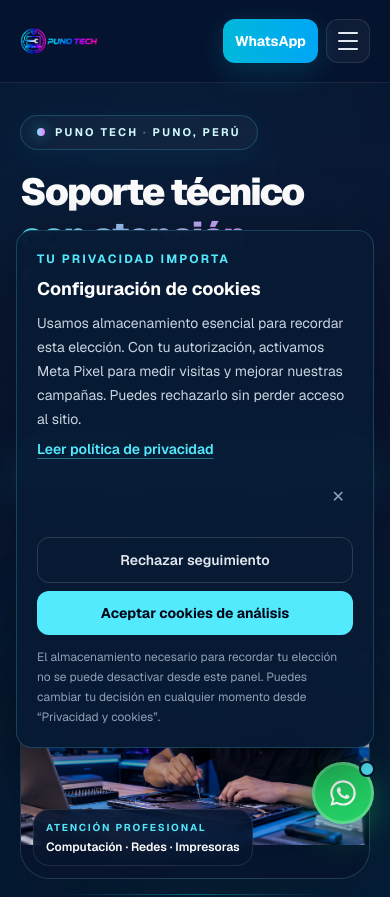
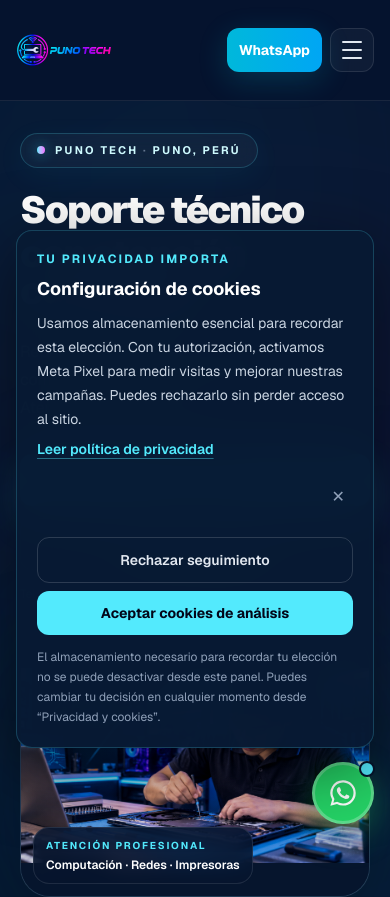
Before and after one commit to joakoguzp/puno-tech, a Next.js app: page / in a window 390 px wide. Shown: the top 897 px of the page. Built offline with nearby package versions, Linux system fonts and the light colour scheme.

Commit message:
style: aumentar claramente la presencia del logo en navbar

```diff
--- a/src/components/Navbar.tsx
+++ b/src/components/Navbar.tsx
@@ -32,7 +32,7 @@ export default function Navbar() {
 
   return (
     <header className="sticky top-0 z-50 w-full border-b border-white/[0.08] bg-[#06152d]/90 backdrop-blur-xl">
-      <div className="mx-auto flex h-[82px] max-w-7xl items-center justify-between gap-4 px-5 sm:px-8 lg:h-[88px] lg:px-10">
+      <div className="mx-auto flex h-[100px] max-w-7xl items-center justify-between gap-4 px-4 sm:px-8 lg:h-[112px] lg:px-10">
         <a href="#inicio" aria-label="PUNO TECH - Inicio" className="group shrink-0">
           <Image
             src="/images/logo.png"
@@ -40,7 +40,7 @@ export default function Navbar() {
             width={250}
             height={90}
             priority
-            className="h-[52px] w-auto object-contain transition-transform duration-300 group-hover:scale-[1.03] sm:h-[70px] lg:h-[76px]"
+            className="h-[64px] w-auto max-w-[168px] object-contain transition-transform duration-300 group-hover:scale-[1.04] sm:h-[82px] sm:max-w-[230px] lg:h-[90px] lg:max-w-[260px]"
           />
         </a>
 
```
